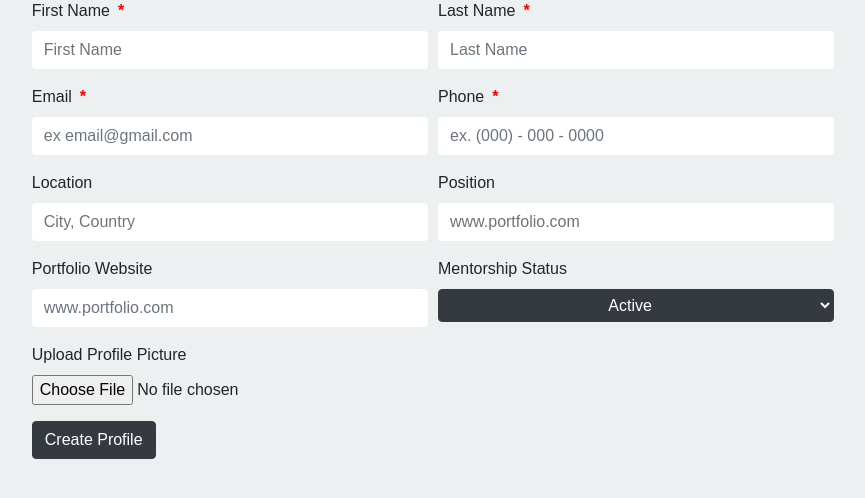
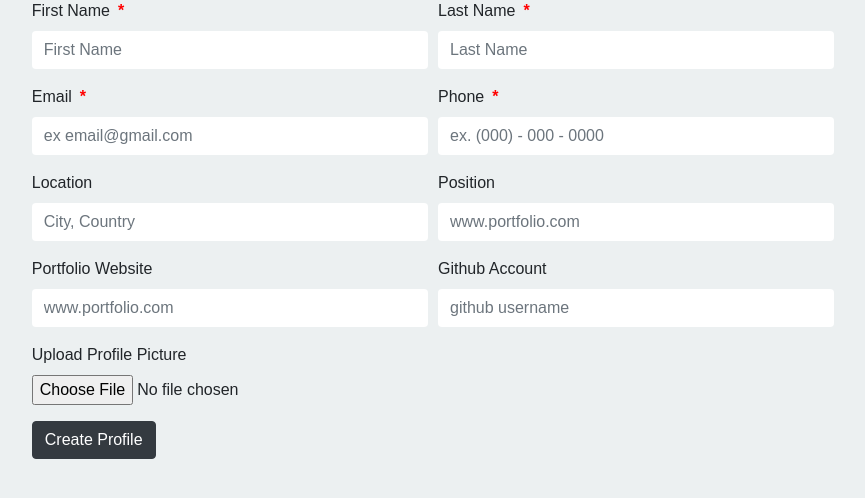
Before and after one commit to enrina-wilms/catalyst, a PHP site: page /create-profile.php in a window 1280 px wide. Shown: the part 161-659 px from the top of the page, without its empty margins (207-1072 px from the left). Run offline with PHP 8.4, Linux system fonts and the light colour scheme; some libraries are stand-ins or nearby versions; some web fonts are replaced.

Commit message:
adding github in profile

```diff
--- a/includes/userProfile/create-profile.php
+++ b/includes/userProfile/create-profile.php
@@ -7,47 +7,48 @@ require_once MODELS_PROFILE_PATH . "/user-profile.php";
 require_once INCLUDES_VALIDATION_PATH . "/form-validation.php";
 require_once INCLUDES_VALIDATION_PATH . "/create-form-submit.php";
 
-//if(isset($_POST['createProfile'])) {
-//
-//	if( $_FILES['image']['error'] == 0 )
-//    {
-//
-//        // Convert the image to a base64 string
-//        $file = base64_encode( file_get_contents( $_FILES['profilePicture']['tmp_name'] ) );
-//
-//    }
-//    else
-//    {
-//
-//        $file = '';
-//
-//    }
-//
-//	$fname = $_POST['fname'];
-//	$lname = $_POST['lname'];
-//	$email = $_POST['email'];
-//	$contact = $_POST['phone'];
-////	$image = $_POST['profilePicture'];
-//	$image = $file;
-//	$location = $_POST['location'];
-//	$position = $_POST['position'];
-//	$portfolio_url = $_POST['portfolio'];
-////	$mentorship_status = $_POST['mentor-status'];
-//	$mentorship_status = 1;
-//	$user_id = 1;
-//
-//	$db = Database::getDb();
-//	$statusObj = new Profile();
-//	$add = $statusObj->addProfile($fname, $lname, $email, $contact, $image, $location, $position, $portfolio_url, $mentorship_status, $user_id, $db);
-//
-//	if($add) {
-//		//DISPLAY STATUS
-//		header("Location:user-profile.php")	;
-//	} else{
-//		$message = "Problem posting a status!";
-//	}
-//	exit();
-//}
+if(isset($_POST['createProfile'])) {
+
+	if( $_FILES['image']['error'] == 0 )
+    {
+
+        // Convert the image to a base64 string
+        $file = base64_encode( file_get_contents( $_FILES['profilePicture']['tmp_name'] ) );
+
+    }
+    else
+    {
+
+        $file = '';
+
+    }
+
+	$fname = $_POST['fname'];
+	$lname = $_POST['lname'];
+	$email = $_POST['email'];
+	$contact = $_POST['phone'];
+//	$image = $_POST['profilePicture'];
+	$image = $file;
+	$location = $_POST['location'];
+	$position = $_POST['position'];
+	$portfolio_url = $_POST['portfolio'];
+	$portfolio_url = $_POST['github'];
+//	$mentorship_status = $_POST['mentor-status'];
+	$mentorship_status = 1;
+	$user_id = 1;
+
+	$db = Database::getDb();
+	$statusObj = new Profile();
+	$add = $statusObj->addProfile($fname, $lname, $email, $contact, $image, $location, $position, $portfolio_url, $github, $mentorship_status, $user_id, $db);
+
+	if($add) {
+		//DISPLAY STATUS
+		header("Location:user-profile.php")	;
+	} else{
+		$message = "Problem posting a status!";
+	}
+	exit();
+}
 
 
 
@@ -115,6 +116,18 @@ require_once INCLUDES_VALIDATION_PATH . "/create-form-submit.php";
 					</span>
 				</div>
 				<div class="form-group col-md-6">
+					<label for="portfolio">Github Account</label>
+					<input type="text" class="form-control" id="github" name="github" placeholder="github username">
+					<span class="error-message">
+					<?= $nameErr; ?>
+					</span>
+				</div>
+				<div class="form-group col-md-6">
+					<label for="profilePicture">Upload Profile Picture</label>
+					<input type="file" class="form-control-file" id="profilePicture" name="profilePicture">
+				</div>
+<!--
+				<div class="form-group col-md-6">
 					<label class="labelname">Mentorship Status</label>
 					<div class="inputbreak">
 						<select id="mentor-status" name="mentor-status" class="dropdown btn btn-dark dropdown-toggle btn-block" onchange="">
@@ -123,10 +136,7 @@ require_once INCLUDES_VALIDATION_PATH . "/create-form-submit.php";
 						</select>
 					</div>
 				</div>
-				<div class="form-group col-md-6">
-					<label for="profilePicture">Upload Profile Picture</label>
-					<input type="file" class="form-control-file" id="profilePicture" name="profilePicture">
-				</div>
+-->
 			</div>
 
 			<button id="createProfile" name="createProfile" type="submit" class="btn btn-dark createProfile-button">Create Profile</button>
--- a/includes/validation/create-form-submit.php
+++ b/includes/validation/create-form-submit.php
@@ -74,13 +74,14 @@
 	$location = $_POST['location'];
 	$position = $_POST['position'];
 	$portfolio_url = $_POST['portfolio'];
+	$github = $_POST['github'];
 //	$mentorship_status = $_POST['mentor-status'];
-	$mentorship_status = 1;
+//	$mentorship_status = 1;
 	$user_id = 1;
 
 	$db = Database::getDb();
 	$statusObj = new Profile();
-	$add = $statusObj->addProfile($fname, $lname, $email, $contact, $image, $location, $position, $portfolio_url, $mentorship_status, $user_id, $db);
+	$add = $statusObj->addProfile($fname, $lname, $email, $contact, $image, $location, $position, $portfolio_url, $github, $user_id, $db);
 
 	if($add) {
 		//DISPLAY STATUS
--- a/models/profile/user-profile.php
+++ b/models/profile/user-profile.php
@@ -48,10 +48,10 @@ class Profile
 	}
 
 	//adding profile
-	public function addProfile($fname, $lname, $email, $contact, $image, $location, $position, $portfolio_url, $mentorship_status, $user_id, $db){
+	public function addProfile($fname, $lname, $email, $contact, $image, $location, $position, $portfolio_url, $github, $user_id, $db){
 
-		$query = "INSERT INTO profiles(fname, lname, email, contact, image, location, position, portfolio_url, mentorship_status, user_id)
-		VALUES (:fname, :lname, :email, :contact, :image, :location, :position, :portfolio_url, :mentorship_status, :user_id)";
+		$query = "INSERT INTO profiles(fname, lname, email, contact, image, location, position, portfolio_url, github, user_id)
+		VALUES (:fname, :lname, :email, :contact, :image, :location, :position, :portfolio_url, :github, :user_id)";
 		$pdost = $db->prepare($query);
 		$pdost->bindParam(':fname', $fname);
 		$pdost->bindParam(':lname', $lname);
@@ -61,7 +61,7 @@ class Profile
 		$pdost->bindParam(':location', $location);
 		$pdost->bindParam(':position', $position);
 		$pdost->bindParam(':portfolio_url', $portfolio_url);
-		$pdost->bindParam(':mentorship_status', $mentorship_status);
+		$pdost->bindParam(':github', $github);
 		$pdost->bindParam(':user_id', $user_id);
 
 		$profile = $pdost->execute();
@@ -70,18 +70,17 @@ class Profile
 	}
 
 	//updating profile
-	public function updateProfile($id, $fname, $lname, $email, $contact, $image, $location, $position, $portfolio_url, $mentorship_status, $user_id, $db){
+	public function updateProfile($id, $fname, $lname, $email, $contact, $location, $position, $portfolio_url, $github, $user_id, $db){
 
 		$query = "UPDATE profiles
 				  SET fname = :fname,
 				  	  lname = :lname,
 					  email = :email,
 					  contact = :contact,
-					  image = :image,
 					  location = :location,
 					  position = :position,
 					  portfolio_url = :portfolio_url,
-					  mentorship_status = :mentorship_status,
+					  github = :github,
 					  user_id = :user_id
 				  WHERE id = :id";
 
@@ -95,7 +94,7 @@ class Profile
 		$pdost->bindParam(':location' , $location);
 		$pdost->bindParam(':position' , $position);
 		$pdost->bindParam(':portfolio_url' , $portfolio_url);
-		$pdost->bindParam(':mentorship_status' , $mentorship_status);
+		$pdost->bindParam(':github', $github);
 		$pdost->bindParam(':user_id' , $user_id);
 
 		$profile = $pdost->execute();
```
Also changed, not shown: includes/developers/profile.php (+8 -0 lines), includes/userProfile/edit-profile.php (+38 -27 lines), includes/userProfile/user-profile.php (+12 -2 lines), models/profile/github.php (added, +41 -0 lines).
